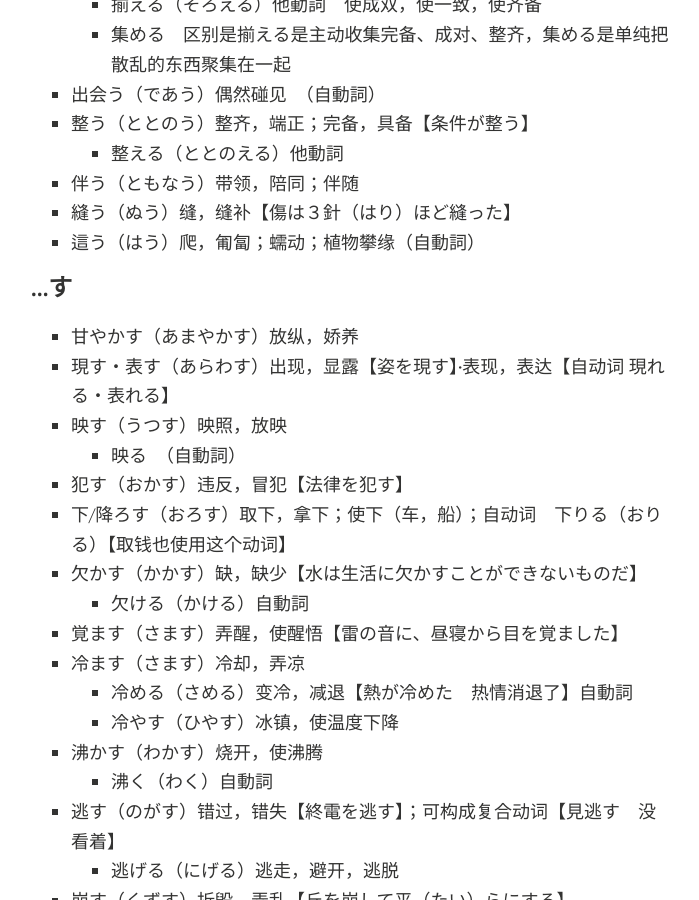
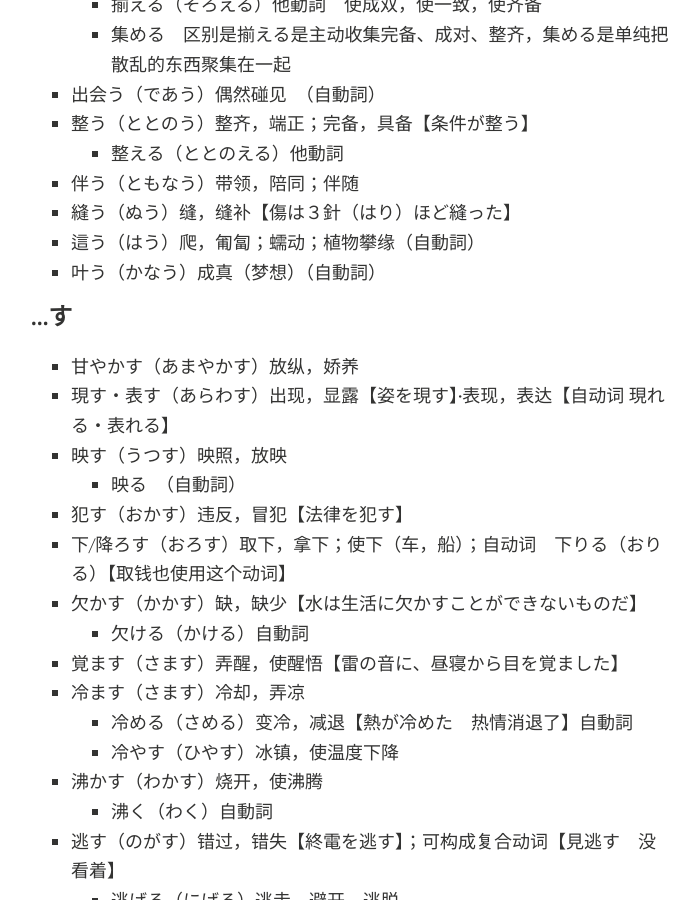
Before and after one commit to Kinnuch/kinnuch.github.io, a Jekyll site: the page built from laim/N3.md, in a window 1280 px wide and 900 px high, scrolled down 19950 px. Shown: the whole window, without its empty margins (289-988 px from the left). Built offline with Jekyll 4.4.1, drawn with Linux system fonts in a browser that asks for light colours; nearby versions of some CDN libraries; comment, search, counter and statistics services are not loaded; a style sheet for code colours, icons or effects is not loaded.

Commit message:
Update N3.md

```diff
--- a/laim/N3.md
+++ b/laim/N3.md
@@ -647,6 +647,7 @@ title: JapaneseN3
 - 伴う（ともなう）带领，陪同；伴随
 - 縫う（ぬう）缝，缝补【傷は３針（はり）ほど縫った】
 - 這う（はう）爬，匍匐；蠕动；植物攀缘（自動詞）
+- 叶う（かなう）成真（梦想）（自動詞）
 
 ### …す
 
```
